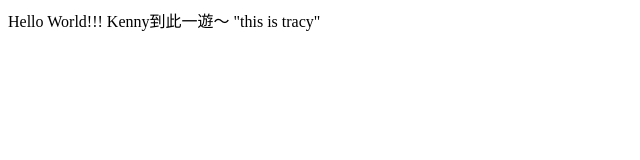
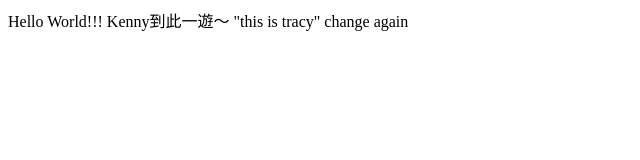
Before and after one commit to yanyi-nita-lin/CS50W, a plain HTML site: page index.html in a window 1280 px wide. Shown: the whole page, without its empty margins (0-640 px from the left). Drawn offline with Linux system fonts and the light colour scheme.

Commit message:
index.html

```diff
--- a/index.html
+++ b/index.html
@@ -8,6 +8,7 @@
 <body>
     Hello World!!! Kenny到此一遊～
     "this is tracy"
+    change again
 </body>
 
 </html>
```
